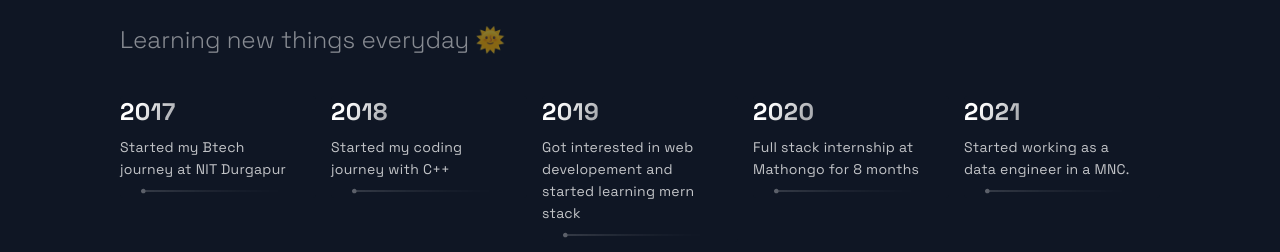
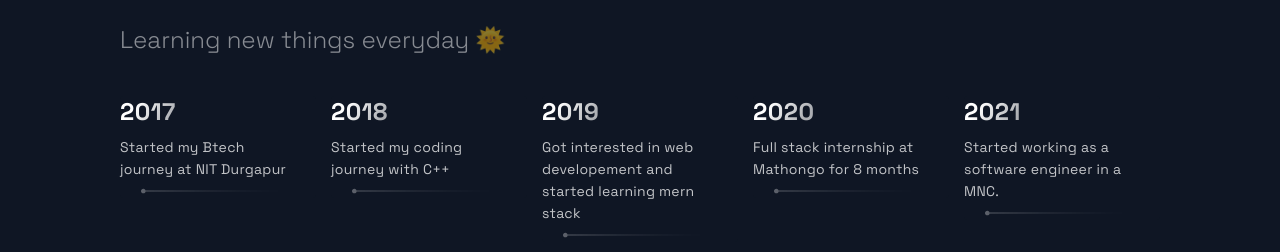
Before and after one commit to VijayPrakash152/VijayPrakash152.github.io, a Next.js app: page / in a window 1280 px wide. Shown: the part 2960-3212 px from the top of the page. Built offline with nearby package versions, Linux system fonts and the light colour scheme.

Commit message:
Update constants.js

```diff
--- a/src/constants/constants.js
+++ b/src/constants/constants.js
@@ -56,5 +56,5 @@
     year: 2020,
     text: "Full stack internship at Mathongo for 8 months",
   },
-  { year: 2021, text: "Started working as a data engineer in a MNC." },
+  { year: 2021, text: "Started working as a software engineer in a MNC." },
 ];
```
